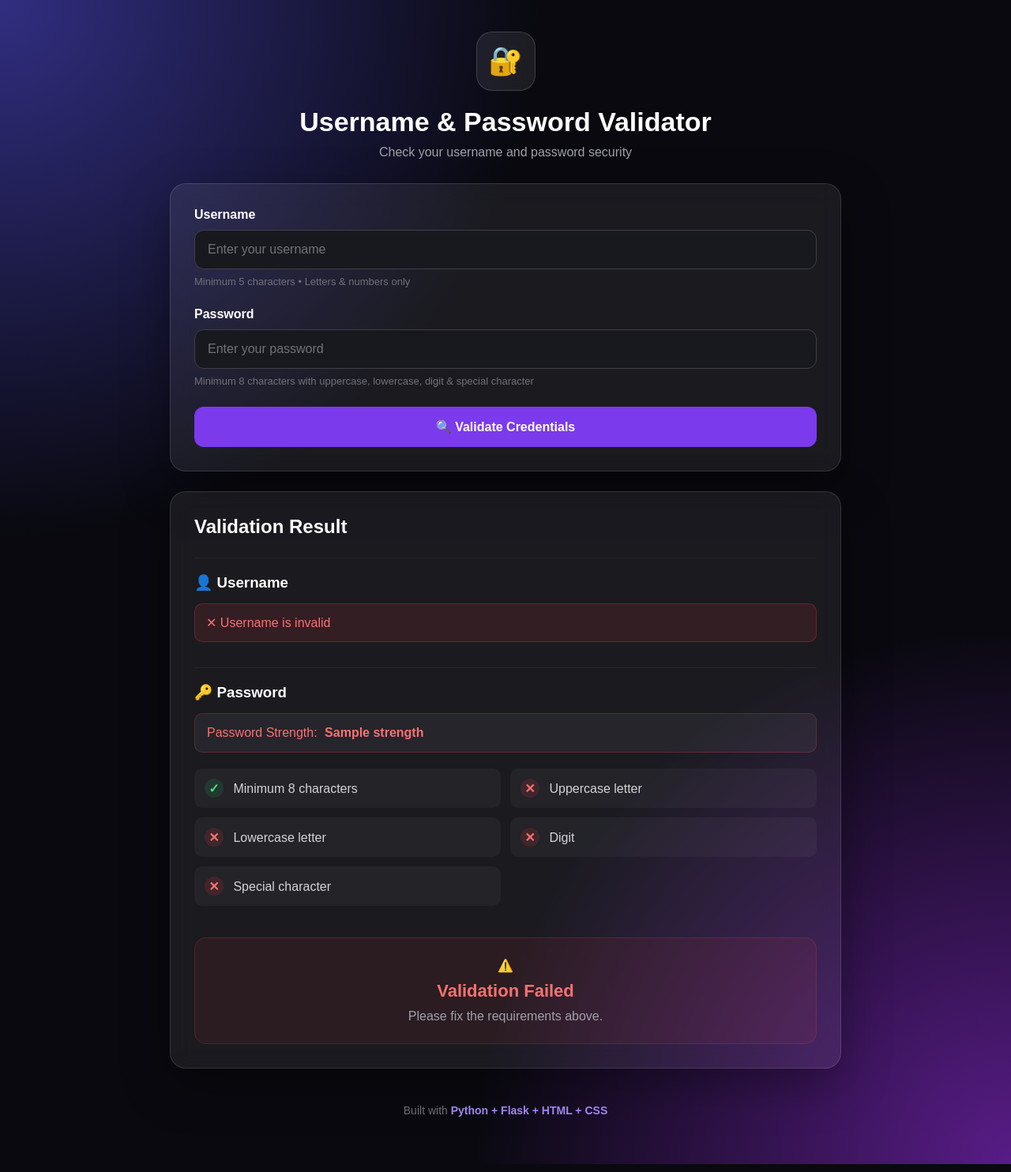
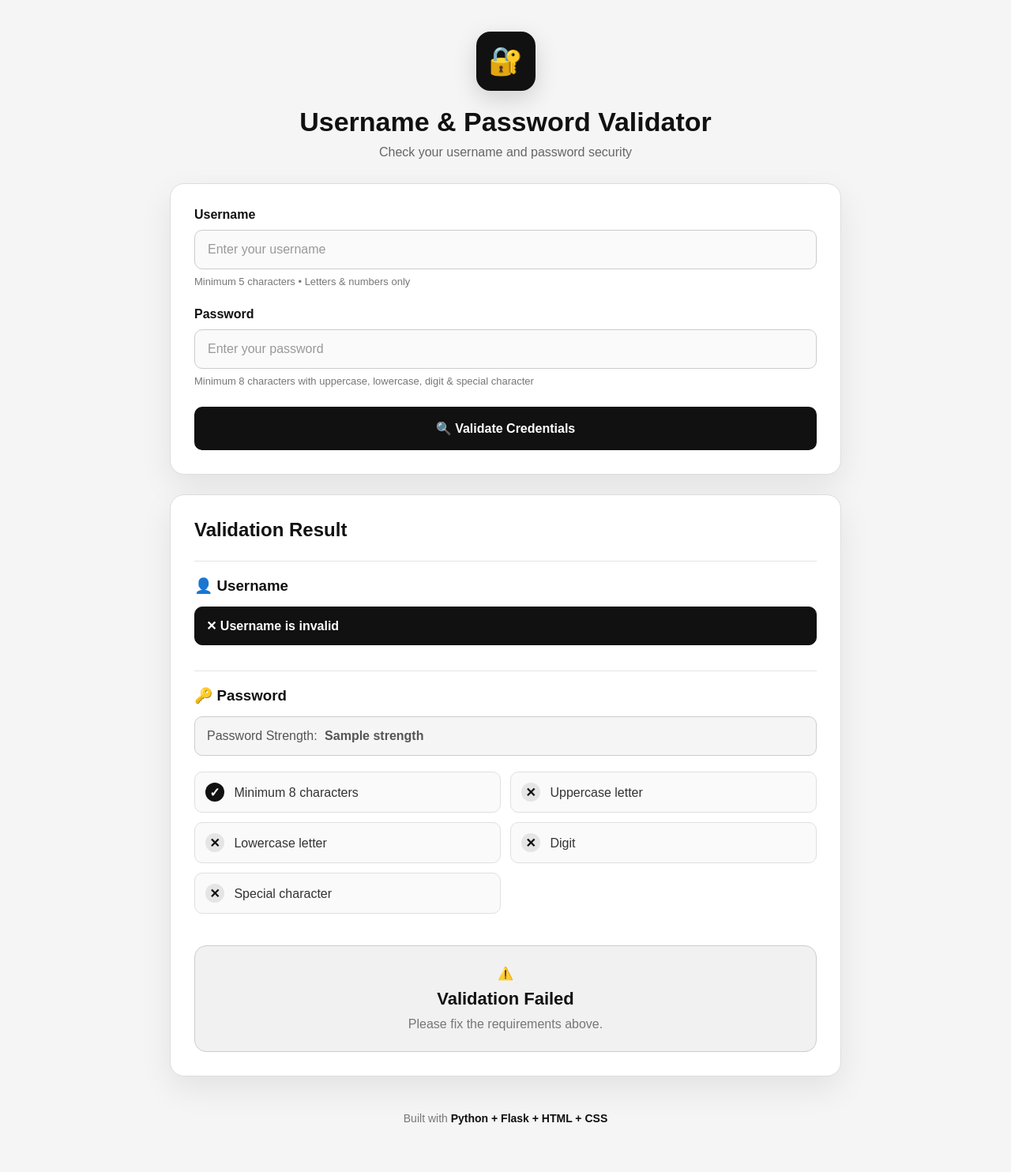
Before and after one commit to kartikbarade/Username-Password-Validator, a Flask app: template templates/index.html in a window 1280 px wide. Shown: the whole page at 79% size. Run offline with Flask 3, Linux system fonts and the light colour scheme; the template is opened without the code that fills it: most values are stand-ins (such as "Sample title", 1, 10 or a date in 2020).

Commit message:
change the project theme

```diff
--- a/static/style.css
+++ b/static/style.css
@@ -18,20 +18,9 @@ body {
 
     min-height: 100vh;
 
-    background:
-        radial-gradient(
-            circle at top left,
-            #312e81,
-            transparent 35%
-        ),
-        radial-gradient(
-            circle at bottom right,
-            #581c87,
-            transparent 35%
-        ),
-        #09090f;
+    background: #f5f5f5;
 
-    color: #ffffff;
+    color: #111111;
 
     padding: 40px 20px;
 }
@@ -60,12 +49,13 @@ body {
 }
 
 
+/* Logo */
+
 .logo {
     width: 75px;
     height: 75px;
 
-    margin: auto;
-    margin-bottom: 20px;
+    margin: 0 auto 20px;
 
     display: flex;
     align-items: center;
@@ -73,49 +63,55 @@ body {
 
     font-size: 35px;
 
-    border-radius: 20px;
+    border-radius: 18px;
 
-    background: rgba(255, 255, 255, 0.08);
+    background: #111111;
 
-    border: 1px solid rgba(255, 255, 255, 0.15);
+    color: #ffffff;
 
-    backdrop-filter: blur(10px);
+    box-shadow: 0 10px 30px rgba(0, 0, 0, 0.15);
 }
 
+
+/* Title */
 
 .header h1 {
     font-size: 34px;
 
     margin-bottom: 10px;
+
+    color: #111111;
+
+    font-weight: 700;
 }
 
 
+/* Subtitle */
+
 .header p {
-    color: #a1a1aa;
+    color: #666666;
 
     font-size: 16px;
 }
 
 
 /* ==========================================
-   CARD
+   MAIN CARD
 ========================================== */
 
 .card,
 .result-card {
 
-    background: rgba(255, 255, 255, 0.07);
+    background: #ffffff;
 
-    border: 1px solid rgba(255, 255, 255, 0.12);
+    border: 1px solid #dddddd;
 
-    border-radius: 20px;
+    border-radius: 18px;
 
     padding: 30px;
 
-    backdrop-filter: blur(15px);
-
     box-shadow:
-        0 20px 60px rgba(0, 0, 0, 0.35);
+        0 15px 40px rgba(0, 0, 0, 0.08);
 
     margin-bottom: 25px;
 }
@@ -135,24 +131,28 @@ body {
 
     font-size: 16px;
 
-    font-weight: bold;
+    font-weight: 700;
 
     margin-bottom: 10px;
+
+    color: #111111;
 }
 
+
+/* Input */
 
 .input-group input {
     width: 100%;
 
     padding: 15px 16px;
 
-    border-radius: 12px;
+    border-radius: 10px;
 
-    border: 1px solid #3f3f46;
+    border: 1px solid #cccccc;
 
-    background: #18181f;
+    background: #fafafa;
 
-    color: white;
+    color: #111111;
 
     font-size: 16px;
 
@@ -163,22 +163,26 @@ body {
 
 
 .input-group input:focus {
-    border-color: #8b5cf6;
+    border-color: #111111;
+
+    background: #ffffff;
 
     box-shadow:
-        0 0 0 3px rgba(139, 92, 246, 0.15);
+        0 0 0 3px rgba(0, 0, 0, 0.08);
 }
 
 
 .input-group input::placeholder {
-    color: #71717a;
+    color: #999999;
 }
 
+
+/* Small information */
 
 .input-group small {
     display: block;
 
-    color: #71717a;
+    color: #777777;
 
     margin-top: 8px;
 
@@ -195,17 +199,17 @@ button {
 
     padding: 16px;
 
-    border: none;
+    border: 2px solid #111111;
 
-    border-radius: 12px;
+    border-radius: 10px;
 
-    background: #7c3aed;
+    background: #111111;
 
-    color: white;
+    color: #ffffff;
 
     font-size: 16px;
 
-    font-weight: bold;
+    font-weight: 700;
 
     cursor: pointer;
 
@@ -214,12 +218,14 @@ button {
 
 
 button:hover {
-    background: #6d28d9;
+    background: #ffffff;
+
+    color: #111111;
 
     transform: translateY(-2px);
 
     box-shadow:
-        0 10px 30px rgba(124, 58, 237, 0.35);
+        0 8px 20px rgba(0, 0, 0, 0.15);
 }
 
 
@@ -229,23 +235,27 @@ button:hover {
 
 .result-card h2 {
     margin-bottom: 25px;
+
+    color: #111111;
 }
 
 
 .result-section {
     padding: 20px 0;
 
-    border-top: 1px solid #27272a;
+    border-top: 1px solid #e5e5e5;
 }
 
 
 .result-section h3 {
     margin-bottom: 15px;
+
+    color: #111111;
 }
 
 
 /* ==========================================
-   SUCCESS / ERROR
+   SUCCESS
 ========================================== */
 
 .success {
@@ -253,24 +263,32 @@ button:hover {
 
     border-radius: 10px;
 
-    background: rgba(34, 197, 94, 0.12);
+    background: #f0f0f0;
 
-    color: #4ade80;
+    color: #111111;
 
-    border: 1px solid rgba(34, 197, 94, 0.25);
+    border: 1px solid #cccccc;
+
+    font-weight: 600;
 }
 
+
+/* ==========================================
+   ERROR
+========================================== */
 
 .error {
     padding: 14px;
 
     border-radius: 10px;
 
-    background: rgba(239, 68, 68, 0.12);
+    background: #111111;
 
-    color: #f87171;
+    color: #ffffff;
 
-    border: 1px solid rgba(239, 68, 68, 0.25);
+    border: 1px solid #111111;
+
+    font-weight: 600;
 }
 
 
@@ -283,7 +301,7 @@ button:hover {
 
     padding-left: 20px;
 
-    color: #fca5a5;
+    color: #555555;
 }
 
 
@@ -304,7 +322,11 @@ button:hover {
 
     margin-bottom: 20px;
 
-    background: rgba(255, 255, 255, 0.05);
+    background: #f5f5f5;
+
+    color: #111111;
+
+    border: 1px solid #dddddd;
 }
 
 
@@ -313,24 +335,36 @@ button:hover {
 }
 
 
+/* Strong */
+
 .strength.strong {
-    color: #4ade80;
+    background: #111111;
 
-    border: 1px solid rgba(34, 197, 94, 0.25);
+    color: #ffffff;
+
+    border-color: #111111;
 }
 
 
+/* Medium */
+
 .strength.medium {
-    color: #facc15;
+    background: #e8e8e8;
 
-    border: 1px solid rgba(250, 204, 21, 0.25);
+    color: #111111;
+
+    border-color: #bbbbbb;
 }
 
 
+/* Weak */
+
 .strength.weak {
-    color: #f87171;
+    background: #f5f5f5;
 
-    border: 1px solid rgba(239, 68, 68, 0.25);
+    color: #555555;
+
+    border-color: #cccccc;
 }
 
 
@@ -353,11 +387,15 @@ button:hover {
 
     border-radius: 10px;
 
-    background: rgba(255, 255, 255, 0.04);
+    background: #fafafa;
 
-    color: #d4d4d8;
+    border: 1px solid #e0e0e0;
+
+    color: #333333;
 }
 
+
+/* Check Circle */
 
 .check {
     display: inline-flex;
@@ -376,17 +414,21 @@ button:hover {
 }
 
 
+/* Valid */
+
 .check.valid {
-    background: rgba(34, 197, 94, 0.15);
+    background: #111111;
 
-    color: #4ade80;
+    color: #ffffff;
 }
 
 
+/* Invalid */
+
 .check.invalid {
-    background: rgba(239, 68, 68, 0.15);
+    background: #e5e5e5;
 
-    color: #f87171;
+    color: #111111;
 }
 
 
@@ -402,16 +444,18 @@ button:hover {
 
     border-radius: 12px;
 
-    background: rgba(239, 68, 68, 0.08);
+    background: #f5f5f5;
 
-    border: 1px solid rgba(239, 68, 68, 0.2);
+    border: 1px solid #cccccc;
 
-    color: #fca5a5;
+    color: #333333;
 }
 
 
 .error-box h4 {
     margin-bottom: 10px;
+
+    color: #111111;
 }
 
 
@@ -446,21 +490,27 @@ button:hover {
 }
 
 
+/* Success */
+
 .final-success {
-    background: rgba(34, 197, 94, 0.08);
 
-    border: 1px solid rgba(34, 197, 94, 0.2);
+    background: #111111;
 
-    color: #4ade80;
+    border: 1px solid #111111;
+
+    color: #ffffff;
 }
 
 
+/* Error */
+
 .final-error {
-    background: rgba(239, 68, 68, 0.08);
 
-    border: 1px solid rgba(239, 68, 68, 0.2);
+    background: #f1f1f1;
 
-    color: #f87171;
+    border: 1px solid #cccccc;
+
+    color: #111111;
 }
 
 
@@ -472,7 +522,12 @@ button:hover {
 
 
 .final-result p {
-    color: #a1a1aa;
+    color: #777777;
+}
+
+
+.final-success p {
+    color: #dddddd;
 }
 
 
@@ -483,7 +538,7 @@ button:hover {
 footer {
     text-align: center;
 
-    color: #71717a;
+    color: #777777;
 
     font-size: 14px;
 
@@ -492,7 +547,7 @@ footer {
 
 
 footer strong {
-    color: #a78bfa;
+    color: #111111;
 }
 
 
```
